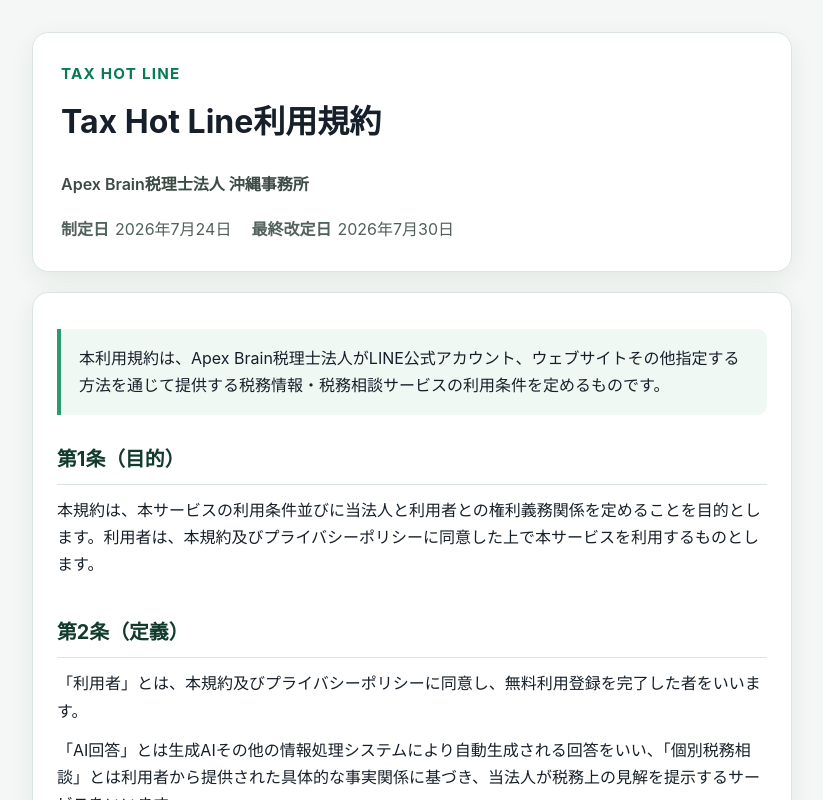
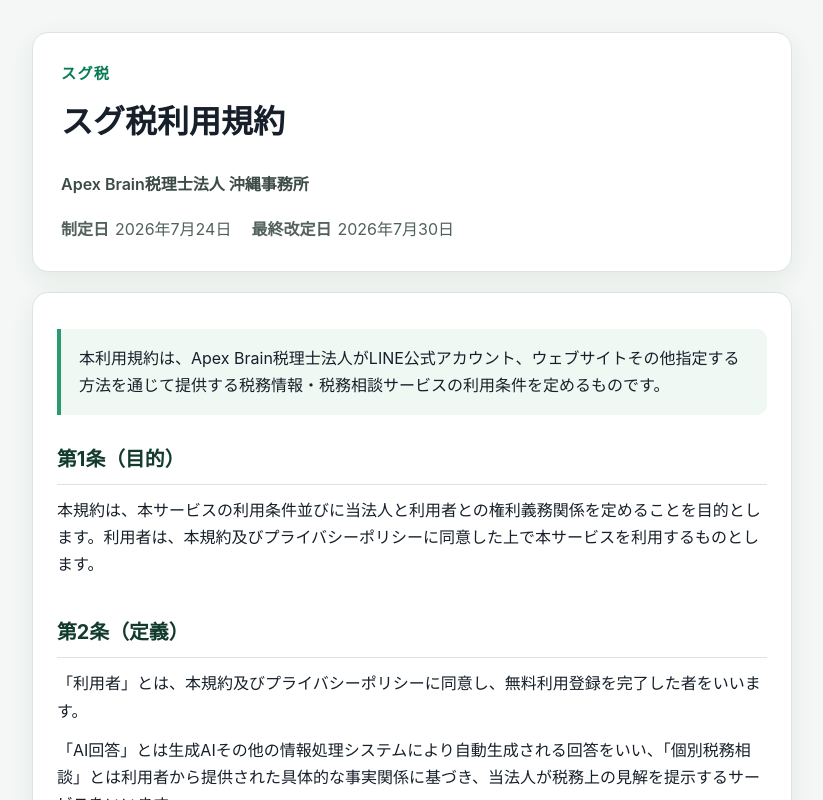
Before and after one commit to Ryuichi-Koki/lineworks-openai-bot, a Next.js app: page /terms in a window 1280 px wide. Shown: the top 800 px of the page, without its empty margins (228-1051 px from the left). Built offline with nearby package versions, Linux system fonts and the light colour scheme.

Commit message:
feat: rename service to スグ税

```diff
--- a/app/billing/BillingStatusPage.tsx
+++ b/app/billing/BillingStatusPage.tsx
@@ -25,7 +25,7 @@ export function BillingStatusPage({
         <div className="billing-icon" aria-hidden="true">
           {icon}
         </div>
-        <p className="legal-kicker">TAX HOT LINE</p>
+        <p className="legal-kicker">スグ税</p>
         <span className={`billing-badge billing-badge-${tone}`}>{badge}</span>
         <h1>{title}</h1>
         <p className="billing-lead">{description}</p>
--- a/app/cancellation/page.tsx
+++ b/app/cancellation/page.tsx
@@ -10,7 +10,7 @@ export default function CancellationPage() {
   return (
     <main className="legal-shell legal-document">
       <header className="legal-header">
-        <p className="legal-kicker">TAX HOT LINE</p>
+        <p className="legal-kicker">スグ税</p>
         <h1>解約・退会方法</h1>
         <p>
           既存の有料会員の定期契約の解約と、無料利用の終了に関する窓口をご案内します。税理士へのLINE個別相談は1回ごとの都度払いで、自動更新はありません。
@@ -28,7 +28,7 @@ export default function CancellationPage() {
 
         <h2>LINEから既存の有料会員を解約する</h2>
         <ol className="legal-steps">
-          <li>Tax Hot LineのLINE公式アカウントを開きます。</li>
+          <li>スグ税のLINE公式アカウントを開きます。</li>
           <li>画面下部のリッチメニューから「退会・契約管理」を選びます。</li>
           <li>表示される現在の契約状態を確認し、解約へ進みます。</li>
           <li>最終確認画面の内容を確認して、手続を確定します。</li>
@@ -63,7 +63,7 @@ export default function CancellationPage() {
         <h2>関連する規程</h2>
         <ul>
           <li>
-            <Link href="/terms">Tax Hot Line利用規約（第11条）</Link>
+            <Link href="/terms">スグ税利用規約（第11条）</Link>
           </li>
           <li>
             <Link href="/tokusho">特定商取引法に基づく表記</Link>
--- a/app/layout.tsx
+++ b/app/layout.tsx
@@ -4,10 +4,10 @@ import "./globals.css";
 
 export const metadata: Metadata = {
   title: {
-    default: "Tax Hot Line | Apex Brain税理士法人",
-    template: "%s | Tax Hot Line",
+    default: "スグ税 | Apex Brain税理士法人",
+    template: "%s | スグ税",
   },
-  description: "Tax Hot Lineの会員サービス・規程情報",
+  description: "スグ税の会員サービス・規程情報",
 };
 
 export default function RootLayout({ children }: { children: ReactNode }) {
--- a/app/legal/LegalDocumentPage.tsx
+++ b/app/legal/LegalDocumentPage.tsx
@@ -72,7 +72,7 @@ export function LegalDocumentPage({ document }: { document: LegalDocument }) {
   return (
     <main className="legal-shell legal-document">
       <header className="legal-header">
-        <p className="legal-kicker">TAX HOT LINE</p>
+        <p className="legal-kicker">スグ税</p>
         <h1>{document.title}</h1>
         <p className="legal-office">{document.office}</p>
         <dl className="legal-dates">
--- a/app/legal/page.tsx
+++ b/app/legal/page.tsx
@@ -11,10 +11,10 @@ export default function LegalIndexPage() {
   return (
     <main className="legal-shell">
       <section className="legal-header">
-        <p className="legal-kicker">TAX HOT LINE</p>
+        <p className="legal-kicker">スグ税</p>
         <h1>規約・各種情報</h1>
         <p>
-          Tax Hot Lineのサービス利用条件、個人情報の取扱い、料金・解約条件をご確認いただけます。
+          スグ税のサービス利用条件、個人情報の取扱い、料金・解約条件をご確認いただけます。
         </p>
       </section>
 
--- a/app/terms/page.tsx
+++ b/app/terms/page.tsx
@@ -3,7 +3,7 @@ import { LegalDocumentPage } from "@/app/legal/LegalDocumentPage";
 import { termsDocument } from "@/lib/legal/documents";
 
 export const metadata: Metadata = {
-  title: "Tax Hot Line利用規約",
+  title: "スグ税利用規約",
   robots: { index: false, follow: false },
 };
 
--- a/lib/legal/config.ts
+++ b/lib/legal/config.ts
@@ -1,7 +1,7 @@
 export const LEGAL_DOCUMENTS = [
   {
     slug: "terms",
-    title: "Tax Hot Line利用規約",
+    title: "スグ税利用規約",
     description: "サービスの利用条件、禁止事項、責任範囲等",
   },
   {
--- a/lib/legal/documents.ts
+++ b/lib/legal/documents.ts
@@ -34,7 +34,7 @@ const operatorRows = [
 ];
 
 export const termsDocument: LegalDocument = {
-  title: "Tax Hot Line利用規約",
+  title: "スグ税利用規約",
   office: "Apex Brain税理士法人 沖縄事務所",
   enactedOn: "2026年7月24日",
   revisedOn: "2026年7月30日",
@@ -446,7 +446,7 @@ export const tokushoDocument: LegalDocument = {
           "請求があった場合は、遅滞なく開示します。請求は上記メールアドレス又は当法人ウェブサイトのお問い合わせフォームから受け付けます。",
         ],
         ["ウェブサイト", "https://www.abtax.jp/"],
-        ["サービス名称", "Tax Hot Line"],
+        ["サービス名称", "スグ税"],
         [
           "無料サービスの内容",
           "AIによる一般的な税務情報の提供及び暫定的な回答（月100件まで）、税制改正その他の税務情報配信\n※個別具体的な税務判断、税務代理、申告書等の作成・提出、税務調査対応、記帳代行、決算、電話・面談相談は含みません。",
@@ -500,7 +500,7 @@ export const tokushoDocument: LegalDocument = {
         ],
         [
           "利用規約",
-          "当法人ウェブサイト（https://www.abtax.jp/）に掲載するTax Hot Line利用規約をご確認ください。",
+          "当法人ウェブサイト（https://www.abtax.jp/）に掲載するスグ税利用規約をご確認ください。",
         ],
         [
           "その他",
--- a/lib/line/client.ts
+++ b/lib/line/client.ts
@@ -324,7 +324,7 @@ export async function pushLineLegalConsentPrompt(
   // 規約4文書へは一覧ページ1リンクで誘導し、吹き出しを3通から2通に減らす。
   await pushLineMessage(
     userId,
-    "Tax Hot Lineへようこそ。\nご利用開始の前に、利用規約とプライバシーポリシーをご確認ください。",
+    "スグ税へようこそ。\nご利用開始の前に、利用規約とプライバシーポリシーをご確認ください。",
     retryKey,
     {
       includeLegalConsentButtons: true,
```
Also changed, not shown: 2 other files (tests, documents, lock files or other folders).
